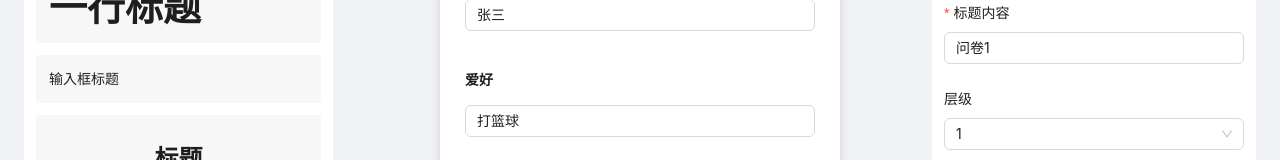
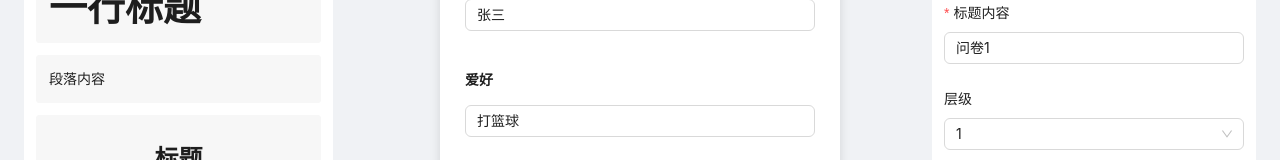
Before and after one commit to turtleSpirit/lowcode-poll, a React (Create React App) app: page /question/edit/2 in a window 1280 px wide. Shown: the part 215-375 px from the top of the page. Built offline with nearby package versions, Linux system fonts and the light colour scheme.

Commit message:
style: 修改paraGraph的默认内容

```diff
--- a/src/components/QuestionComponents/QuestionParagraph/interface.ts
+++ b/src/components/QuestionComponents/QuestionParagraph/interface.ts
@@ -24,6 +24,6 @@ export type FromValueParaGraph = {
 };
 
 export const QuestionParaGraphDefaultProps: QuestionParaGraphProps = {
-  text: '输入框标题',
+  text: '段落内容',
   isCenter: false,
 };
```
